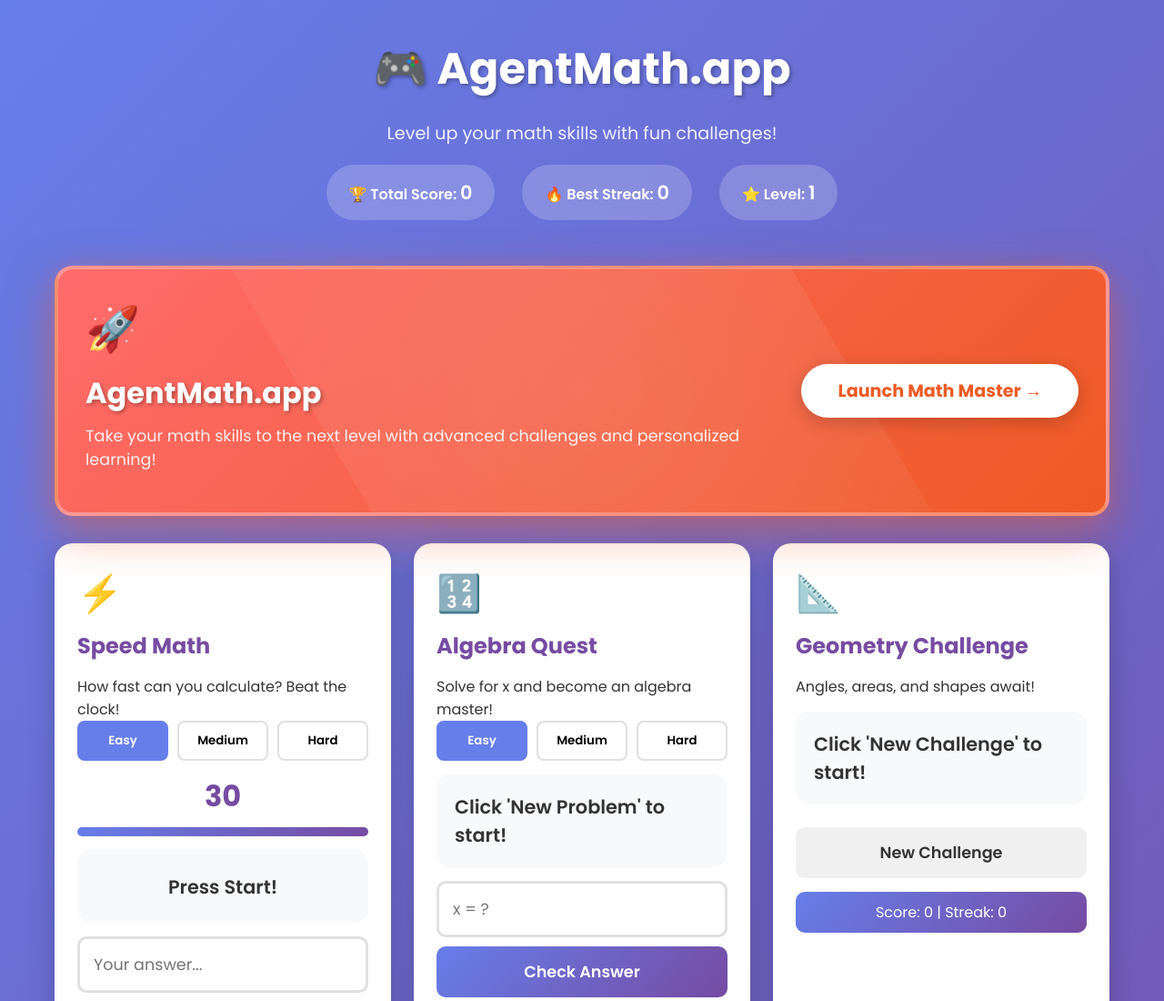
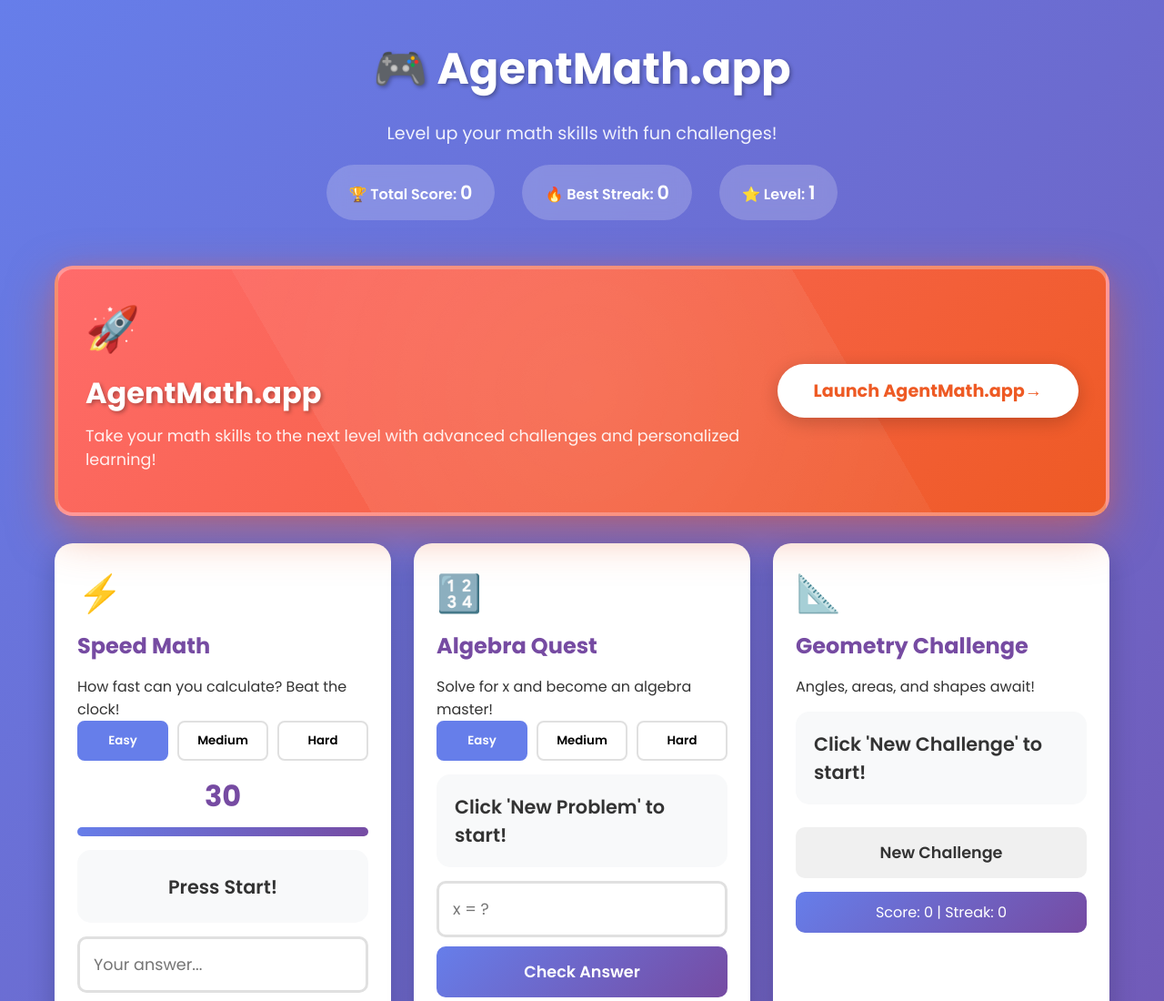
Before and after one commit to BBSISK/bbsisk1.github.io, a plain HTML site: page index.html in a window 1280 px wide. Shown: the top 1100 px of the page at 91% size. Drawn offline with Linux system fonts and the light colour scheme.

Commit message:
Update button text to 'Launch AgentMath.app'

```diff
--- a/index.html
+++ b/index.html
@@ -482,7 +482,7 @@
                     <p>Take your math skills to the next level with advanced challenges and personalized learning!</p>
                 </div>
                 <a href="https://bbsisk.pythonanywhere.com" class="btn-featured" target="_blank">
-                    Launch Math Master →
+                    Launch AgentMath.app→
                 </a>
             </div>
         </div>
```
